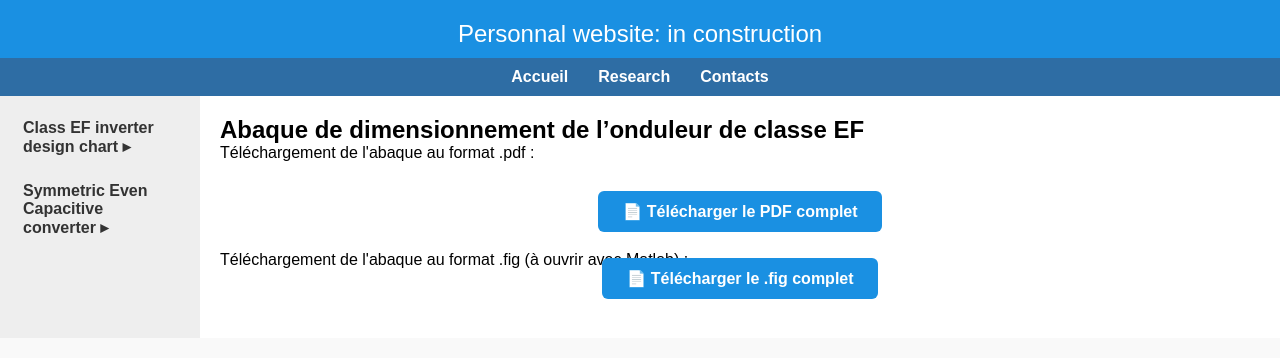
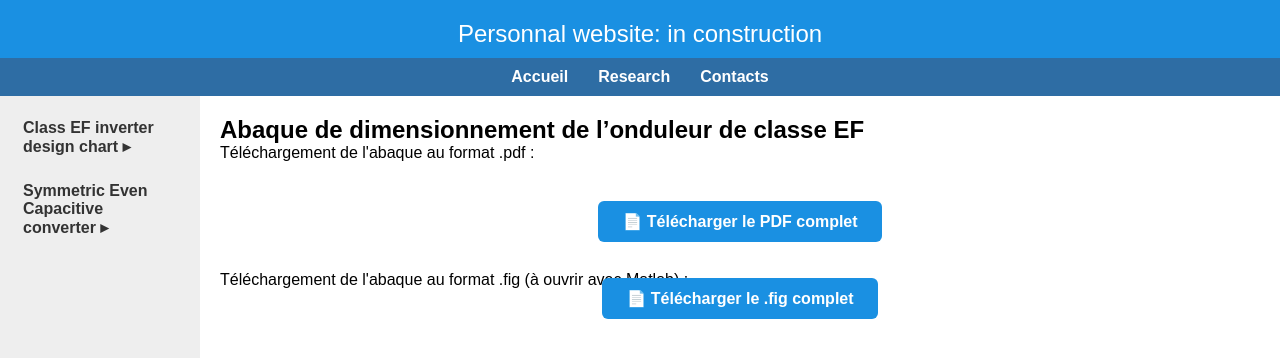
Before and after one commit to bdaire/bdaire.github.io, a Jekyll site: the page built from research_chart_link.md, in a window 1280 px wide. Shown: the top 358 px of the page. Built offline with Jekyll 4.4.1, drawn with Linux system fonts in a browser that asks for light colours.

Commit message:
Update research_chart_link.md

```diff
--- a/research_chart_link.md
+++ b/research_chart_link.md
@@ -7,7 +7,7 @@ title: Research
 
 <p>Téléchargement de l'abaque au format .pdf :</p>
 
-<div style="text-align: center; margin-bottom: 30px; margin-top: 40px;">
+<div style="text-align: center; margin-bottom: 40px; margin-top: 50px;">
   <a href="/assets/pdf/chart_EF.pdf" download
      style="background-color: #1A90E2; color: white; padding: 12px 24px; border-radius: 6px; text-decoration: none; font-weight: bold;">
     📄 Télécharger le PDF complet
@@ -16,7 +16,7 @@ title: Research
 
 <p>Téléchargement de l'abaque au format .fig (à ouvrir avec Matlab) :</p>
 
-<div style="text-align: center; margin-bottom: 30px;">
+<div style="text-align: center; margin-bottom: 40px;">
   <a href="/assets/other/chart_EF.fig" download
      style="background-color: #1A90E2; color: white; padding: 12px 24px; border-radius: 6px; text-decoration: none; font-weight: bold;">
     📄 Télécharger le .fig complet
```
